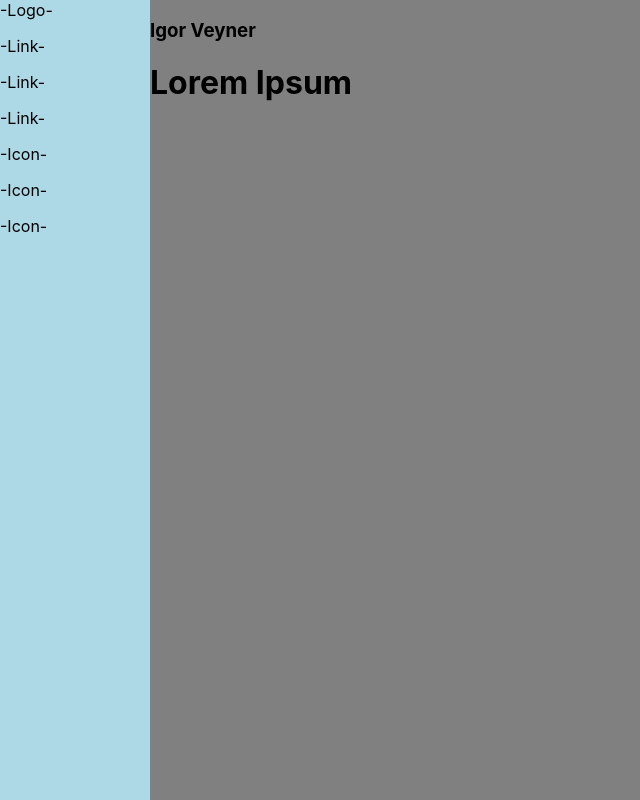
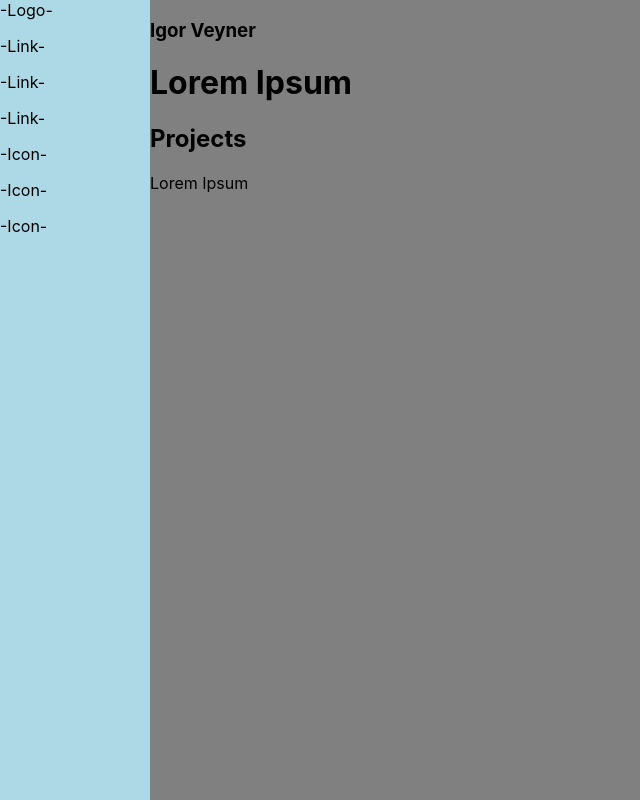
Before and after one commit to IgoVeyner/portfolio, a React (Create React App) app: page / in a window 1280 px wide. Shown: the whole page, without its empty margins (0-640 px from the left). Built offline with nearby package versions, Linux system fonts and the light colour scheme.

Commit message:
add and stub out ProjectSummary component

```diff
--- a/src/components/MainContent/index.js
+++ b/src/components/MainContent/index.js
@@ -1,10 +1,12 @@
 import "./index.css"
 import IntroText from '../IntroText'
+import ProjectSummary from "../ProjectSummary"
 
 const MainContent = () => {
   return (
     <div className="main-content">
       <IntroText />
+      <ProjectSummary />
     </div>
   )
 }
--- /dev/null
+++ b/src/components/ProjectSummary/index.js
@@ -0,0 +1,10 @@
+const ProjectSummary = () => {
+  return (
+    <div>
+      <h2>Projects</h2>
+      <p>Lorem Ipsum</p>
+    </div>
+  )
+}
+
+export default ProjectSummary
```
